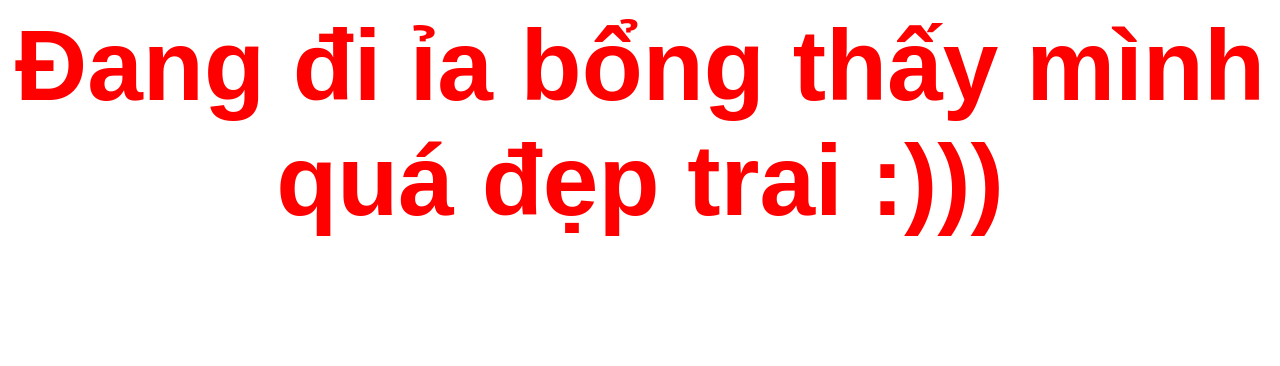
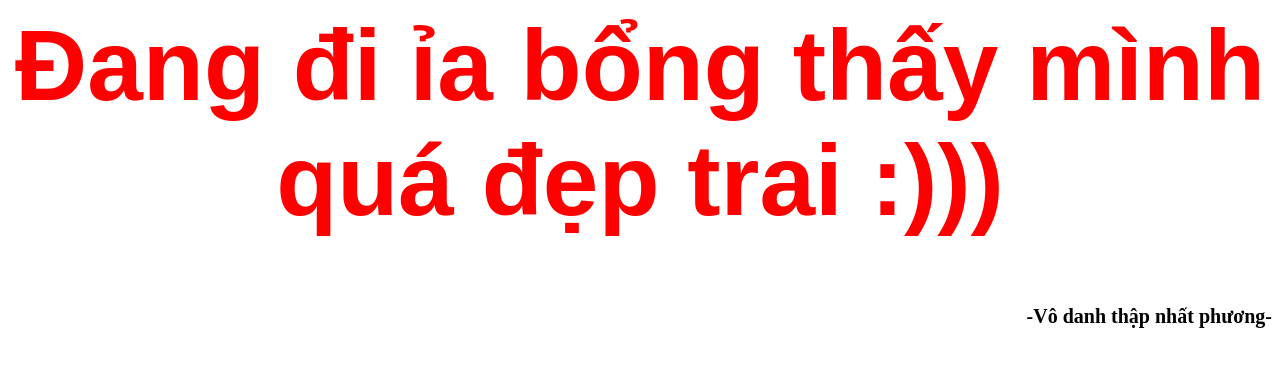
Before and after one commit to tqvfake/quadeptrai, a plain HTML site: page index.html in a window 1280 px wide. Drawn offline with Linux system fonts and the light colour scheme.

Commit message:
Update index.html

```diff
--- a/index.html
+++ b/index.html
@@ -9,10 +9,16 @@
         text-align: center;
         font-family: Arial, Helvetica, san-serif;
     }
+    h2{
+      font-size: 20;
+      color: black;
+      text-align: right;
+    }
   </style>
   </head>
   <body>
       <h1> Đang đi ỉa bổng thấy mình quá đẹp trai :))) </h1>
+    <h2> <strong>-Vô danh thập nhất phương-</strong> </h2>
   </body>
 
  </html>
```
